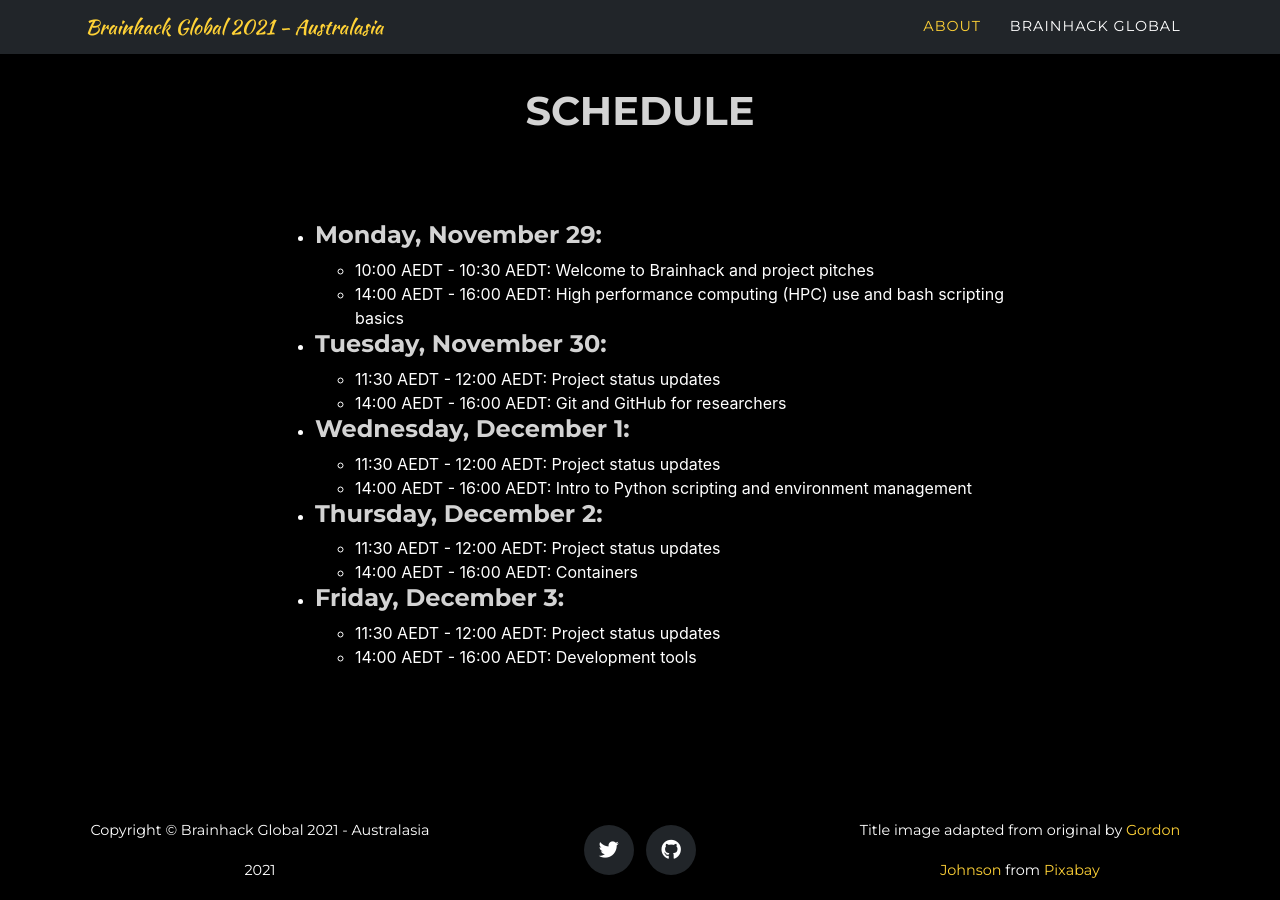
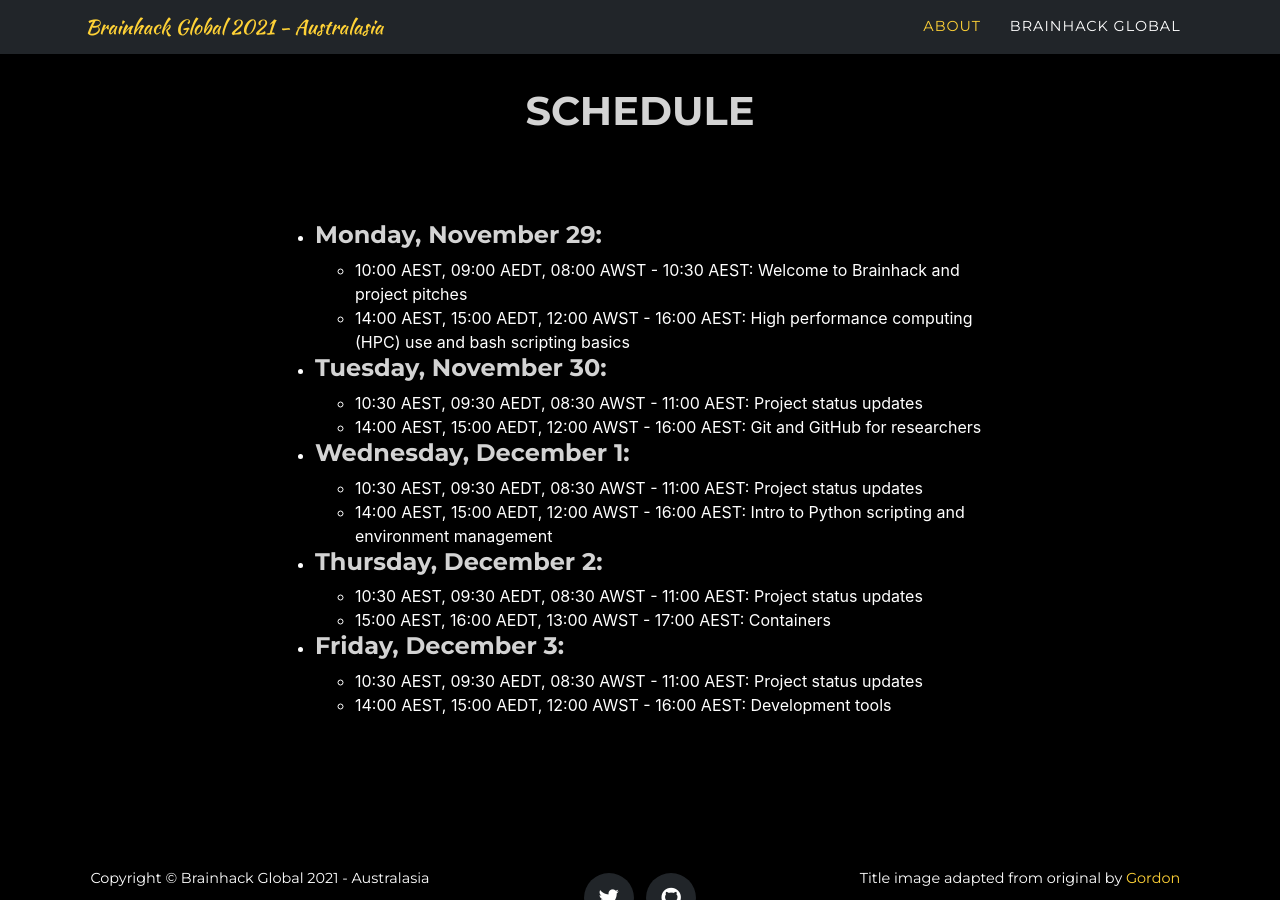
Before and after one commit to tclose/global2021, a Jekyll site: the page built from index.md, in a window 1280 px wide and 900 px high, scrolled down 1332 px. Built offline with Jekyll 4.4.1, drawn with Linux system fonts in a browser that asks for light colours; some web fonts are replaced.

Commit message:
fixed time and added registration links

```diff
--- a/_data/sitetext.yml
+++ b/_data/sitetext.yml
@@ -26,44 +26,54 @@ schedule:
   days:
     - name: "Monday, November 29"
       events:
-        - start: "10:00 AEDT"
-          end: "10:30 AEDT"
+        - start: "10:00 AEST, 09:00 AEDT, 08:00 AWST"
+          end: "10:30 AEST"
           title: Welcome to Brainhack and project pitches
-        - start: "14:00 AEDT"
-          end: "16:00 AEDT"
+          registration: https://uqz.zoom.us/meeting/register/tZYof-6hqzItGNDIc1_g8ninsuLFDstlOpRO
+        - start: "14:00 AEST, 15:00 AEDT, 12:00 AWST"
+          end: "16:00 AEST"
           title: High performance computing (HPC) use and bash scripting basics
+          registration: https://uqz.zoom.us/meeting/register/tZYrfu6gqjgoH9MboXHLg9M5-1Z9dMTeWFZC
     - name: "Tuesday, November 30"
       events:
-        - start: "11:30 AEDT"
-          end: "12:00 AEDT"
+        - start: "10:30 AEST, 09:30 AEDT, 08:30 AWST"
+          end: "11:00 AEST"
           title: Project status updates
-        - start: "14:00 AEDT"
-          end: "16:00 AEDT"
+          registration:  https://uqz.zoom.us/meeting/register/tZArdeiprD8oEtzTV-FdDj3J1cT-3Fsn2Ak_
+        - start: "14:00 AEST, 15:00 AEDT, 12:00 AWST"
+          end: "16:00 AEST"
           title: Git and GitHub for researchers
+          registration: https://uqz.zoom.us/meeting/register/tZcpce2vrT8sG9LLUcx_na32C5xcc4IsZZy4
     - name: "Wednesday, December 1"
       events:
-        - start: "11:30 AEDT"
-          end: "12:00 AEDT"
+        - start: "10:30 AEST, 09:30 AEDT, 08:30 AWST"
+          end: "11:00 AEST"
           title: Project status updates
-        - start: "14:00 AEDT"
-          end: "16:00 AEDT"
+          registration:  https://uqz.zoom.us/meeting/register/tZcrc--uqT8oGdKnugOGrM_Ci3qX6HyhBTfX
+        - start: "14:00 AEST, 15:00 AEDT, 12:00 AWST"
+          end: "16:00 AEST"
           title: Intro to Python scripting and environment management
+          registration: https://uqz.zoom.us/meeting/register/tZYlcuGuqDItE9xJJJM2NfNSfYfxLSN_VsWj
     - name: "Thursday, December 2"
       events:
-        - start: "11:30 AEDT"
-          end: "12:00 AEDT"
+        - start: "10:30 AEST, 09:30 AEDT, 08:30 AWST"
+          end: "11:00 AEST"
           title: Project status updates
-        - start: "14:00 AEDT"
-          end: "16:00 AEDT"
+          registration: https://uqz.zoom.us/meeting/register/tZwtcu6urTwvH9KhNgHN5VFWow-1YPZ1SxWg
+        - start: "15:00 AEST, 16:00 AEDT, 13:00 AWST"
+          end: "17:00 AEST"
           title: Containers
+          registration: https://uqz.zoom.us/meeting/register/tZcpfumtqj4sGNU2jXcw1QKVjpgP4SeossE0
     - name: "Friday, December 3"
       events:
-        - start: "11:30 AEDT"
-          end: "12:00 AEDT"
+        - start: "10:30 AEST, 09:30 AEDT, 08:30 AWST"
+          end: "11:00 AEST"
           title: Project status updates
-        - start: "14:00 AEDT"
-          end: "16:00 AEDT"
+          registration: https://uqz.zoom.us/meeting/register/tZAkc-iurT8qGNZT1lm34ZJMRlWLmg6PQjrP
+        - start: "14:00 AEST, 15:00 AEDT, 12:00 AWST"
+          end: "16:00 AEST"
           title: Development tools
+          registration: https://uqz.zoom.us/meeting/register/tZYtfumsqz0sGtMCOCl-sFkubtWh6SmDjxs1
 
 
 
```
